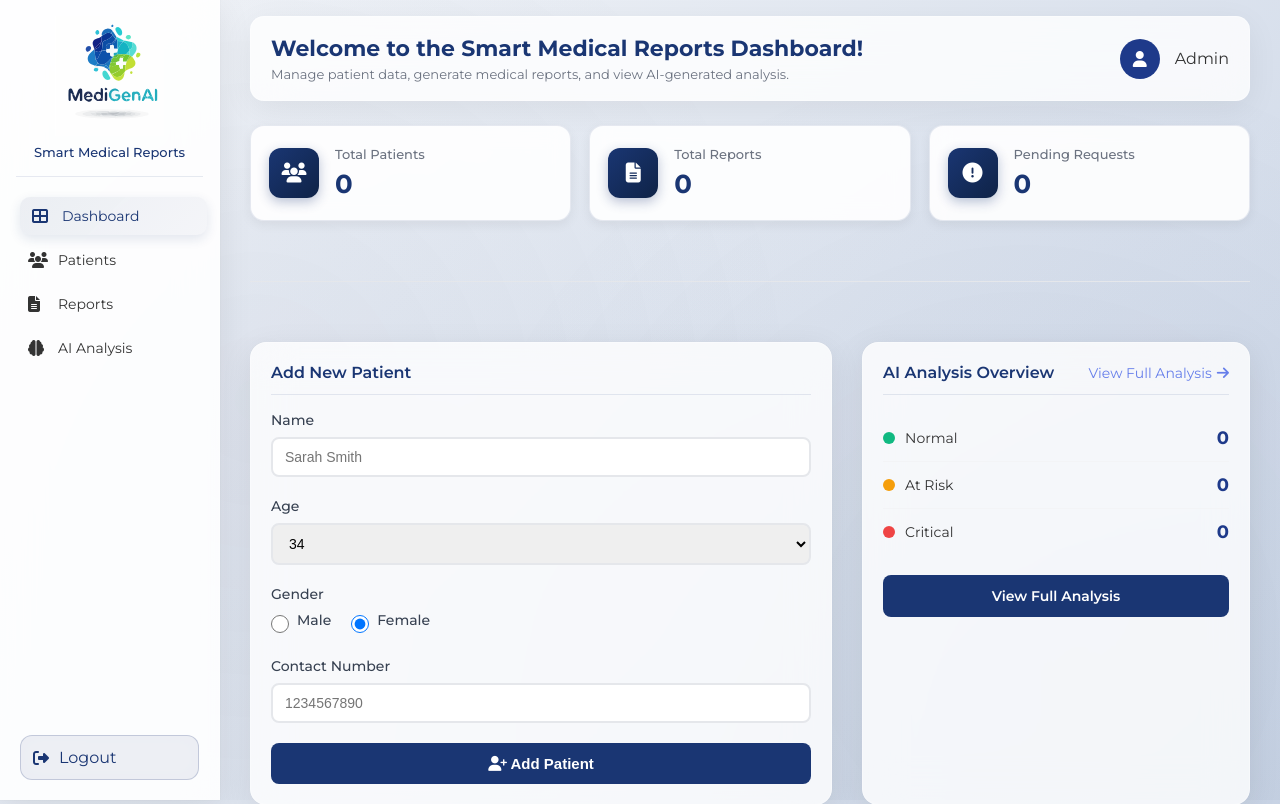
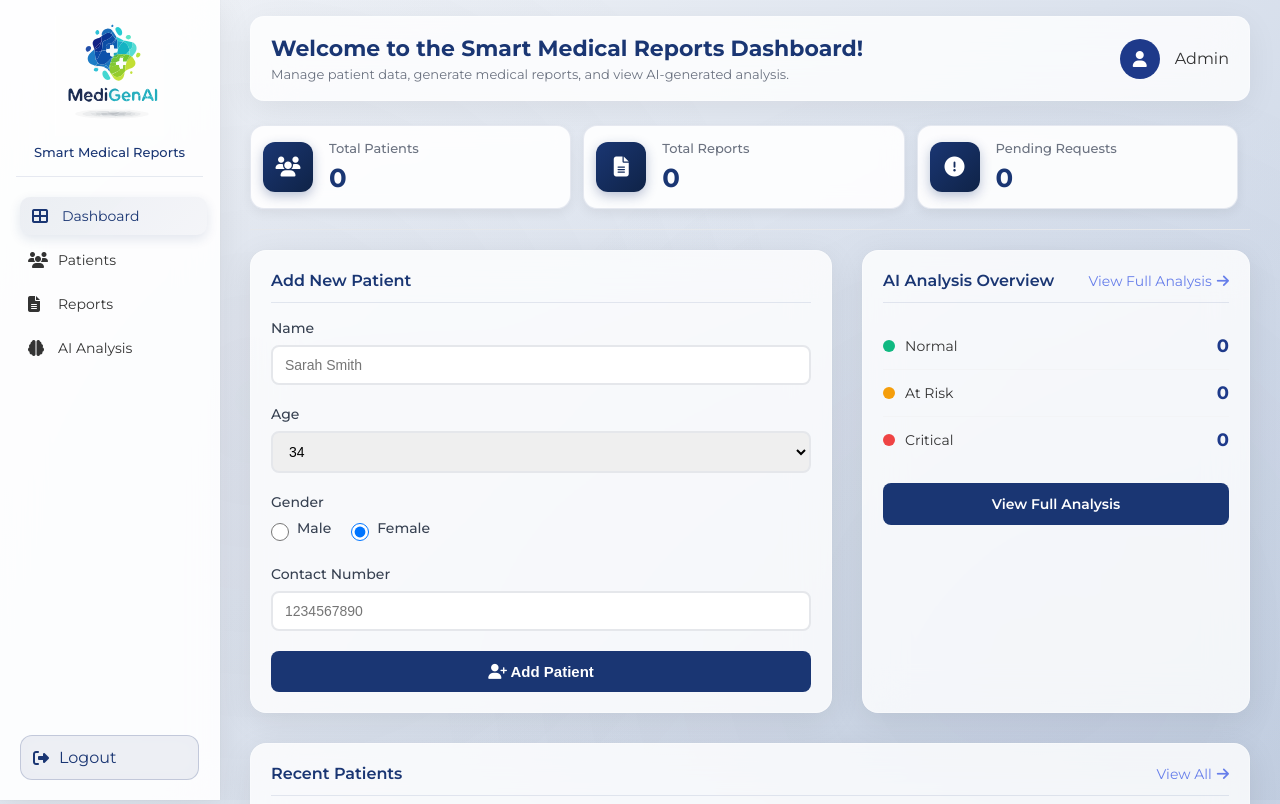
Before and after one commit to akn0004/MediGenAi, a Django app: page /dashboard/ in a window 1280 px wide. Shown: the top 804 px of the page. Run offline with Django 4.2, Linux system fonts and the light colour scheme; the visitor is signed in with stand-in values (Sample User, id 1); data that the repository does not hold is empty.

Commit message:
feat: Update the styling status cards

```diff
--- a/templates/dashboard.html
+++ b/templates/dashboard.html
@@ -7,24 +7,24 @@
     .stats-wrapper {
         background: rgba(255, 255, 255, 0.8);
         backdrop-filter: blur(20px);
-        padding: 24px;
+        padding: 16px;
         border-radius: 16px;
         box-shadow: 0 8px 32px rgba(0, 0, 0, 0.08),
                     0 0 1px rgba(0, 0, 0, 0.1);
         border: 1px solid rgba(255, 255, 255, 0.3);
-        margin-bottom: 40px;
+        margin-bottom: 12px;
     }
 
     .stats-grid {
         display: flex;
-        gap: 18px;
+        gap: 12px;
         flex-wrap: wrap;
     }
 
     .stat-card {
         background: rgba(255, 255, 255, 0.9);
         backdrop-filter: blur(10px);
-        padding: 20px 18px;
+        padding: 14px 12px;
         border-radius: 14px;
         display: flex;
         align-items: center;
@@ -414,7 +414,7 @@
     </div>
 </div>
 
-<hr style="border: none; height: 1px; background: #e5e7eb; margin: 60px 0;">
+<hr style="border: none; height: 1px; background: #e5e7eb; margin: 20px 0;">
 
 <div class="content-grid">
     <div class="card">
```
Also changed, not shown: templates/ai_analysis.html (+5 -5 lines).
